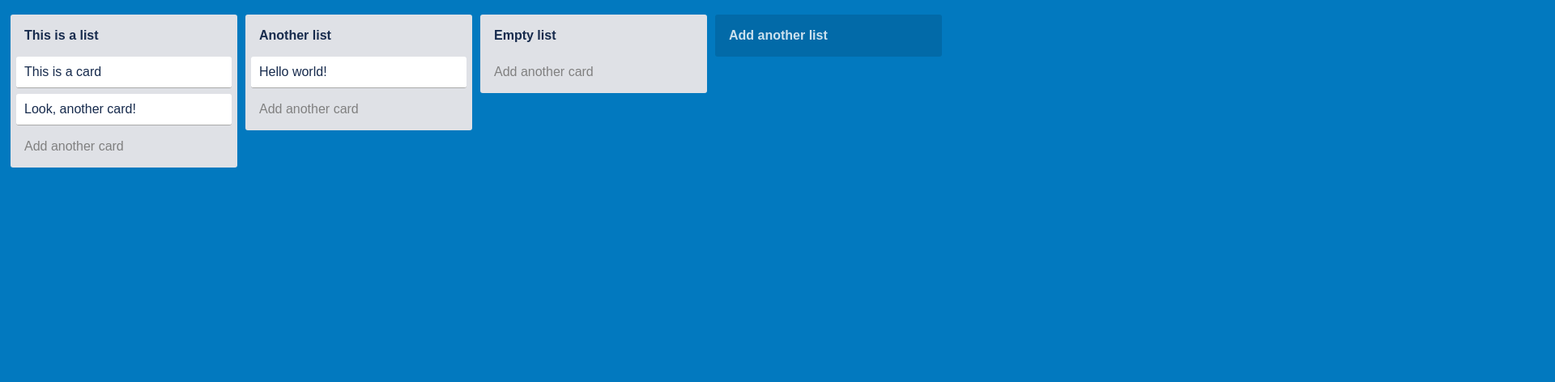
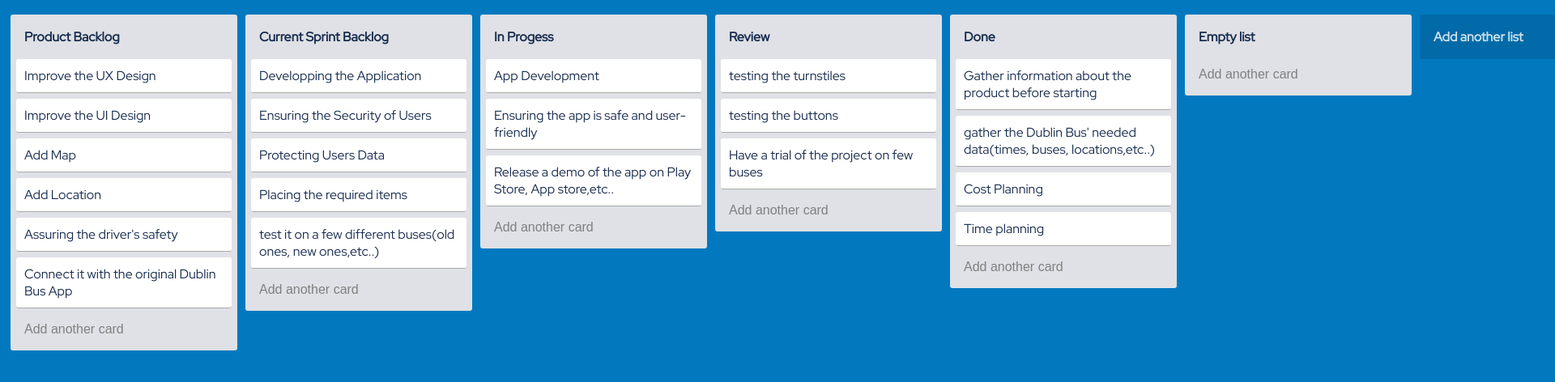
Before and after one commit to Rayenbt11/csp-ps_ca3, a plain HTML site: page index.html in a window 1280 px wide. Shown: the top 472 px of the page at 81% size, 1920 px wide, since content can reach past the window. Drawn offline with nearby package versions, Linux system fonts and the light colour scheme.

Commit message:
first checkpoint

```diff
--- a/index.html
+++ b/index.html
@@ -1,26 +1,78 @@
 <!DOCTYPE html>
-<html lang="en" >
+<html lang="en">
+
 <head>
   <meta charset="UTF-8">
   <title>CodePen - Trello Clone</title>
   <link rel="stylesheet" href="./style.css">
+  <script src="https://kit.fontawesome.com/35d88399d5.js" crossorigin="anonymous"></script>
+  <link rel="preconnect" href="https://fonts.googleapis.com">
+<link rel="preconnect" href="https://fonts.gstatic.com" crossorigin>
+<link href="https://fonts.googleapis.com/css2?family=Red+Hat+Display&display=swap" rel="stylesheet">
 
 </head>
+
 <body>
   <!-- partial:index.partial.html -->
+
+
+  </div>
   <div id="main">
     <div class="list">
-    <div class="title removable editable">This is a list</div>
+      <div class="title removable editable">Product Backlog</div>
       <div class="content">
-      <div class="card removable editable">This is a card</div>
-      <div class="card removable editable" style="">Look, another card!</div>
+        <div class="card removable editable">Improve the UX Design</div>
+        <div class="card removable editable" style="">Improve the UI Design</div>
+        <div class="card removable editable" style="">Add Map</div>
+        <div class="card removable editable" style="">Add Location</div>
+        <div class="card removable editable" style="">Assuring the driver's safety</div>
+        <div class="card removable editable" style="">Connect it with the original Dublin Bus App</div>
+
       </div>
       <div class="add-card editable">Add another card</div>
     </div>
     <div class="list">
-    <div class="title removable editable">Another list</div>
+      <div class="title removable editable">Current Sprint Backlog</div>
       <div class="content">
-      <div class="card removable editable">Hello world!</div>
+        <div class="card removable editable">Developping the Application</div>
+        <!--it's a basic application so the development process won't last ages-->
+        <div class="card removable editable">Ensuring the Security of Users</div>
+        <div class="card removable editable">Protecting Users Data</div>
+        <div class="card removable editable">Placing the required items</div>
+        <div class="card removable editable">test it on a few different buses(old ones, new ones,etc..)</div>
+
+      </div>
+      <div class="add-card editable">Add another card</div>
+    </div>
+    <div class="list">
+      <div class="title removable editable">In Progess</div>
+      <div class="content">
+        <div class="card removable editable">App Development</div>
+        <div class="card removable editable">Ensuring the app is safe and user-friendly</div>
+        <div class="card removable editable">Release a demo of the app on Play Store, App store,etc..</div>
+
+
+      </div>
+      <div class="add-card editable">Add another card</div>
+    </div>
+    <div class="list">
+      <div class="title removable editable">Review</div>
+      <div class="content">
+        <div class="card removable editable">testing the turnstiles</div>
+        <div class="card removable editable">testing the buttons</div>
+        <div class="card removable editable">Have a trial of the project on few buses</div>
+
+      </div>
+      <div class="add-card editable">Add another card</div>
+    </div>
+    <div class="list">
+      <div class="title removable editable">Done</div>
+      <div class="content">
+        <div class="card removable editable">Gather information about the product before starting</div>
+        <div class="card removable editable">gather the Dublin Bus' needed data(times, buses, locations,etc..) </div>
+        <div class="card removable editable">Cost Planning </div>
+        <div class="card removable editable">Time planning</div>
+
       </div>
       <div class="add-card editable">Add another card</div>
     </div>
@@ -35,7 +87,9 @@
     <div class="title editable">Add another list</div>
   </div>
   <!-- partial -->
-  <script src='https://cdn.jsdelivr.net/npm/sortablejs@latest/Sortable.min.js'></script><script  src="./script.js"></script>
+  <script src='https://cdn.jsdelivr.net/npm/sortablejs@latest/Sortable.min.js'></script>
+  <script src="./script.js"></script>
 
 </body>
+
 </html>
--- a/style.css
+++ b/style.css
@@ -17,6 +17,8 @@ div {
 
 .title {
   font-weight: 600;
+  font-family: 'Red Hat Display', sans-serif;
+
 }
 
 .editable {
@@ -42,6 +44,7 @@ div {
 .card {
   background: white;
   border-bottom: 1px solid #aaa;
+  font-family: 'Red Hat Display', sans-serif;
 }
 
 .list {
```
Lines whose indentation alone changed are shown as unchanged.
